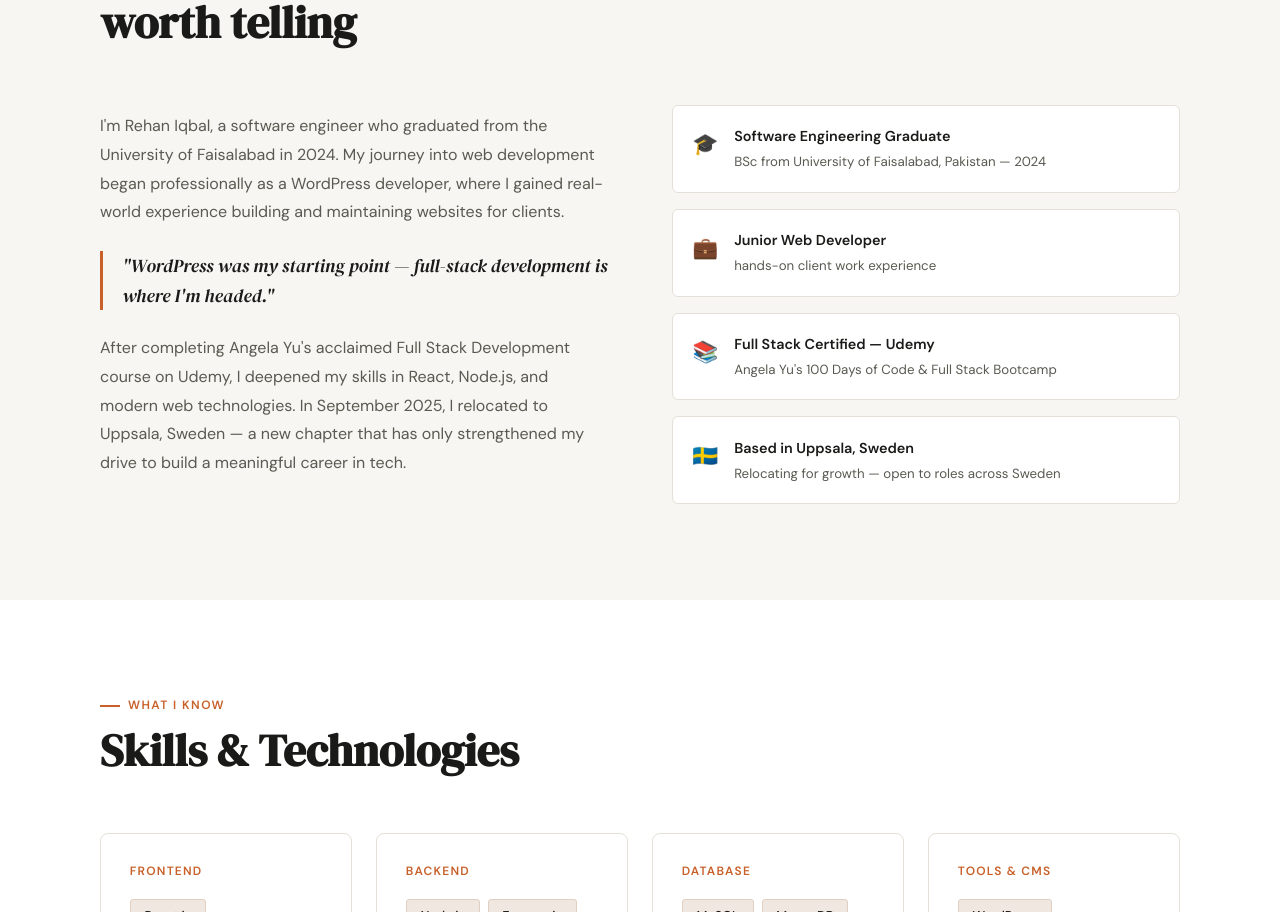
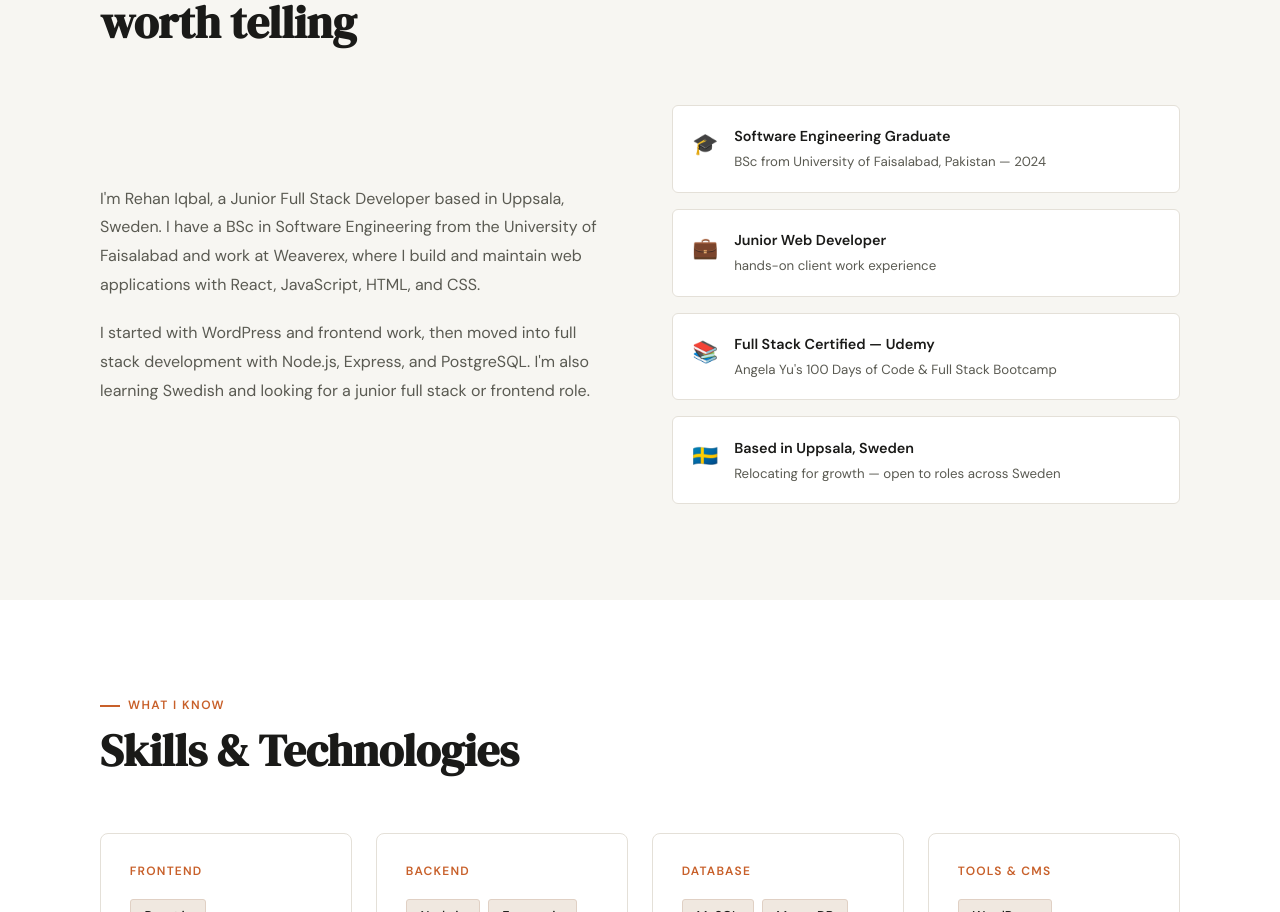
Before and after one commit to Rehaniq/rehan-portfolio, a React (Vite) app: page / in a window 1280 px wide. Shown: the part 979-1891 px from the top of the page. Built offline with nearby package versions, Linux system fonts and the light colour scheme.

Commit message:
Update About

```diff
--- a/src/components/About.jsx
+++ b/src/components/About.jsx
@@ -30,20 +30,15 @@ export default function About({ facts }) {
         <div className="about__grid">
           <div className="about__text fade-up" ref={textRef}>
             <p>
-              I'm Rehan Iqbal, a software engineer who graduated from the
-              University of Faisalabad in 2024. My journey into web development
-              began professionally as a WordPress developer, where I gained
-              real-world experience building and maintaining websites for clients.
+              I'm Rehan Iqbal, a Junior Full Stack Developer based in Uppsala, Sweden.
+              I have a BSc in Software Engineering from the University of Faisalabad
+              and work at Weaverex, where I build and maintain web applications with
+              React, JavaScript, HTML, and CSS.
             </p>
-            <blockquote className="about__highlight">
-              "WordPress was my starting point — full-stack development is where I'm headed."
-            </blockquote>
             <p>
-              After completing Angela Yu's acclaimed Full Stack Development course
-              on Udemy, I deepened my skills in React, Node.js, and modern web
-              technologies. In September 2025, I relocated to Uppsala, Sweden —
-              a new chapter that has only strengthened my drive to build a
-              meaningful career in tech.
+              I started with WordPress and frontend work, then moved into full stack
+              development with Node.js, Express, and PostgreSQL. I'm also learning Swedish and
+              looking for a junior full stack or frontend role.
             </p>
           </div>
 
```
